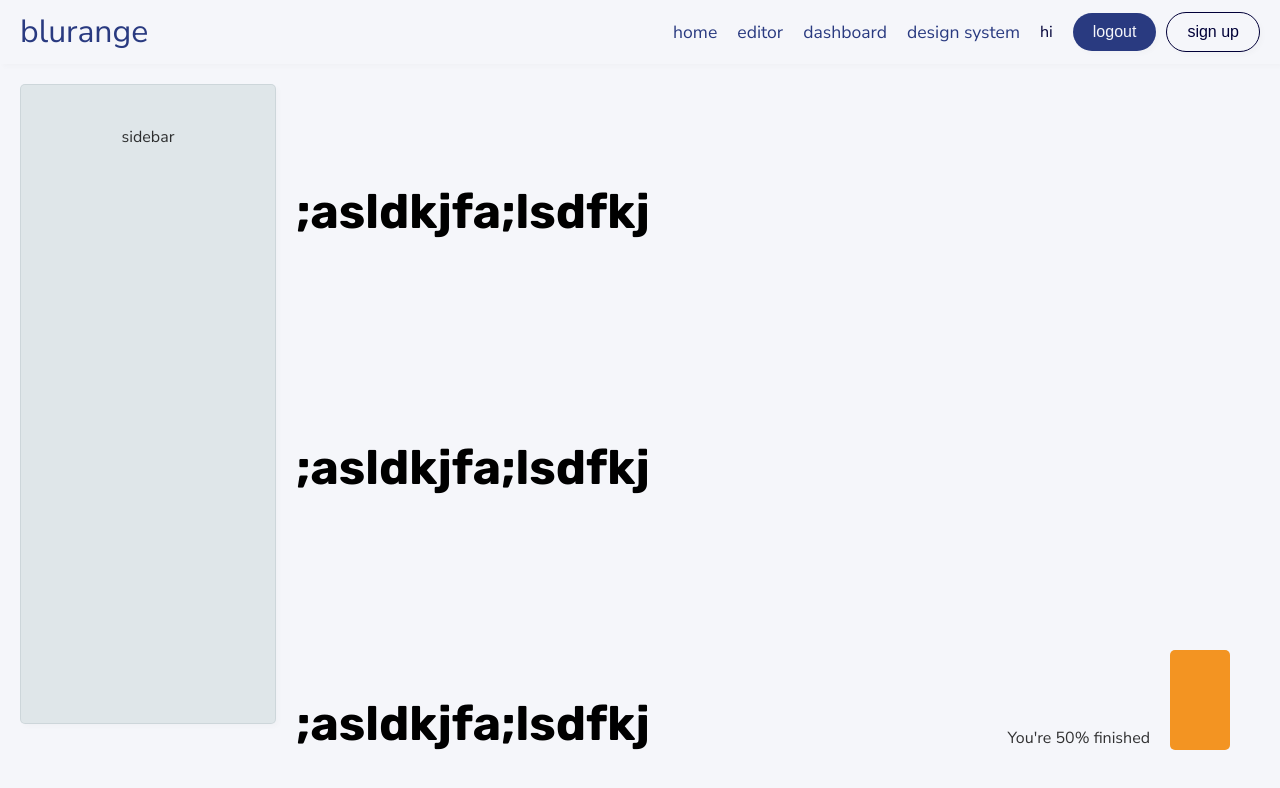
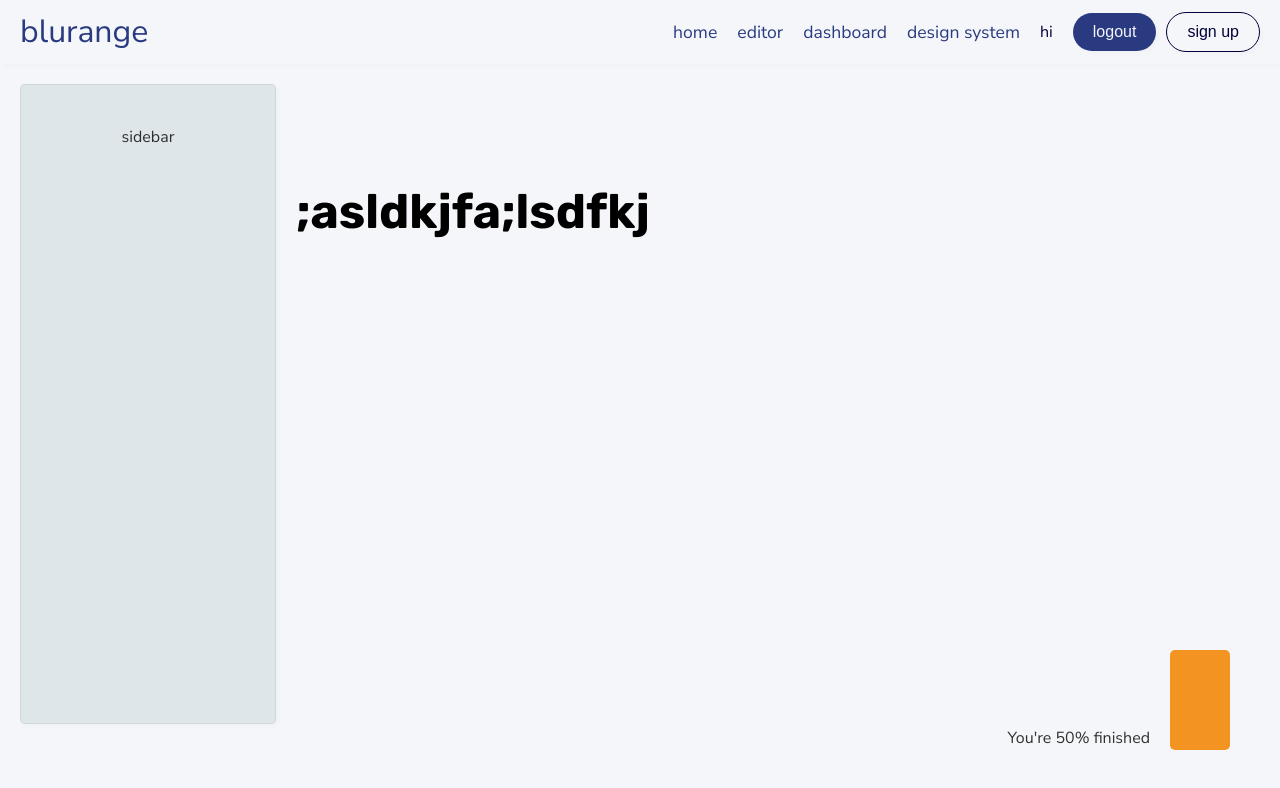
Before and after one commit to Lhnozaki/blurange, a React (Create React App) app: page /editor in a window 1280 px wide. Shown: the top 788 px of the page. Built offline with nearby package versions, Linux system fonts and the light colour scheme.

Commit message:
refactors custom scrollbar so it only shows when there is overflow

```diff
--- a/src/Components/EditorView/EditorView.jsx
+++ b/src/Components/EditorView/EditorView.jsx
@@ -5,16 +5,6 @@ const EditorView = () => {
     return (
         <div className={styles.editorView}>
             <section><h1>;asldkjfa;lsdfkj</h1></section>
-            <section><h1>;asldkjfa;lsdfkj</h1></section>
-            <section><h1>;asldkjfa;lsdfkj</h1></section>
-            <section><h1>;asldkjfa;lsdfkj</h1></section>
-            <section><h1>;asldkjfa;lsdfkj</h1></section>
-            <section><h1>;asldkjfa;lsdfkj</h1></section>
-            <section><h1>;asldkjfa;lsdfkj</h1></section>
-            <section><h1>;asldkjfa;lsdfkj</h1></section>
-            <section><h1>;asldkjfa;lsdfkj</h1></section>
-            <section><h1>;asldkjfa;lsdfkj</h1></section> <section><h1>;asldkjfa;lsdfkj</h1></section>
-
         </div>
     )
 }
--- a/src/Components/EditorView/EditorView.module.scss
+++ b/src/Components/EditorView/EditorView.module.scss
@@ -7,7 +7,7 @@
     width: calc(80vw - 60px);
     // border: 1px solid red;
     height: calc((100vh - 8vh) - 40px);
-    overflow-y: scroll;
+    overflow-y: auto;
 
     &::-webkit-scrollbar {
         width: 1em;
```
